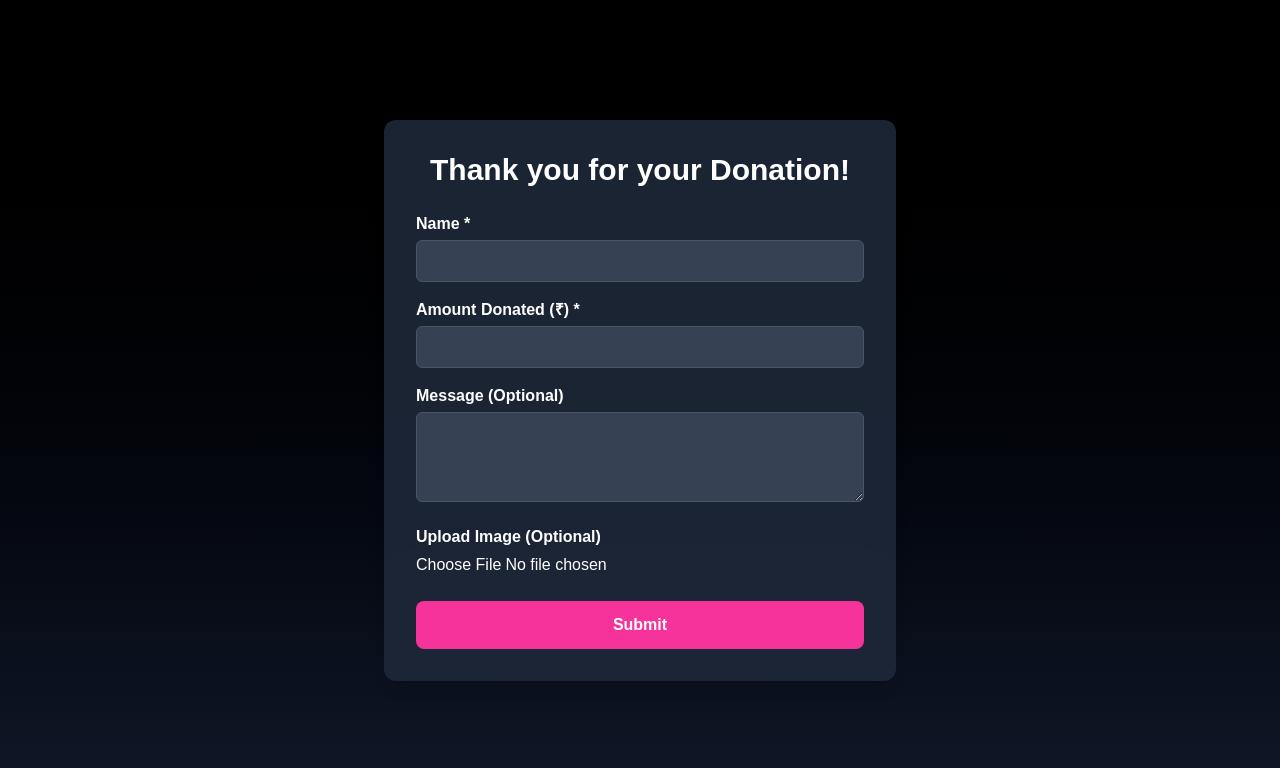
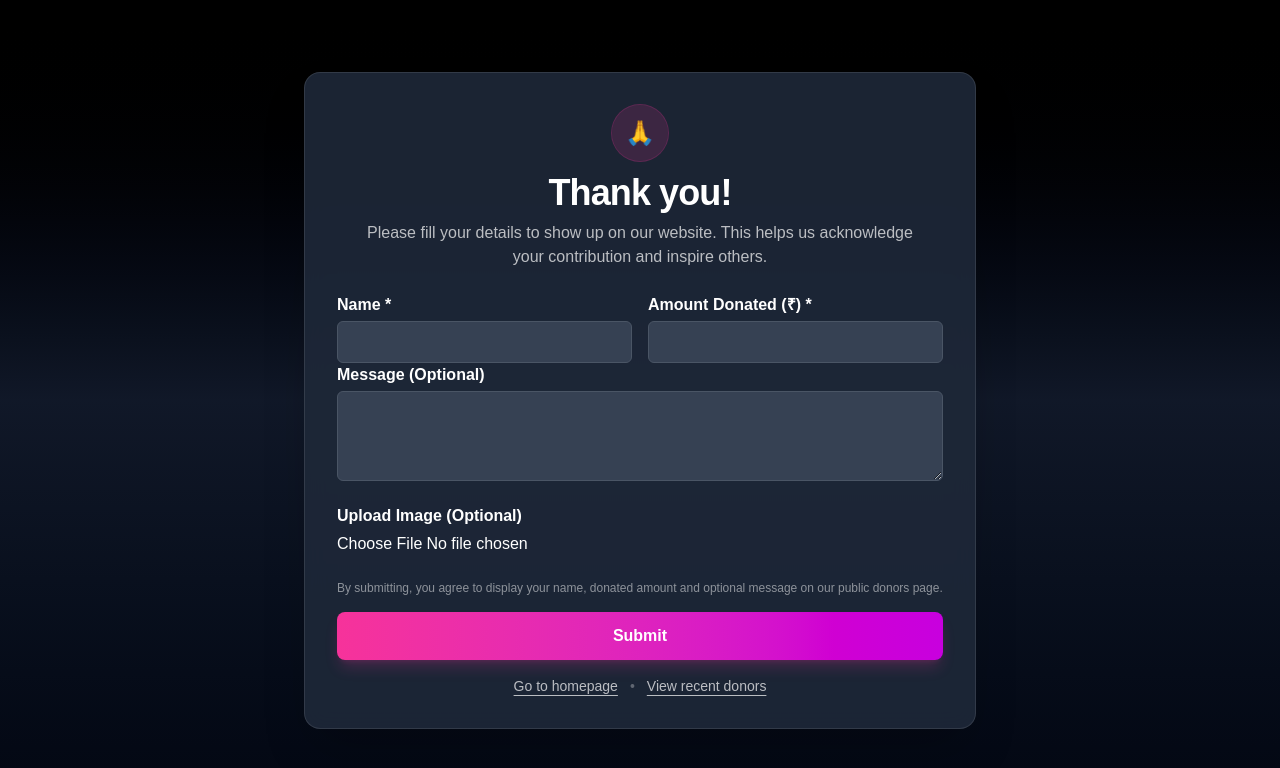
Before and after one commit to kupendrav/365-smiles, a Next.js app in the folder 365-smiles/: page /thank-you in a window 1280 px wide. Shown: the top 768 px of the page. Built offline with nearby package versions, Linux system fonts and the light colour scheme; no server answers.

Commit message:
Enhance Thank You page with improved UI, form handling, and image preview functionality

```diff
--- a/365-smiles/app/thank-you/page.tsx
+++ b/365-smiles/app/thank-you/page.tsx
@@ -1,5 +1,5 @@
 "use client";
-import { useState } from "react";
+import { useEffect, useMemo, useState } from "react";
 import { createSupabaseClient } from "@/lib/supabaseClient";
 import { useRouter } from "next/navigation";
 
@@ -14,6 +14,7 @@ export default function ThankYou() {
   const [uploading, setUploading] = useState(false);
   const [error, setError] = useState<string | null>(null);
   const [success, setSuccess] = useState(false);
+  const [previewUrl, setPreviewUrl] = useState<string | null>(null);
 
   async function handleSubmit(e: React.FormEvent) {
     e.preventDefault();
@@ -75,20 +76,40 @@ export default function ThankYou() {
     }
   }
 
+  useEffect(() => {
+    if (!imageFile) {
+      setPreviewUrl(null);
+      return;
+    }
+    const url = URL.createObjectURL(imageFile);
+    setPreviewUrl(url);
+    return () => URL.revokeObjectURL(url);
+  }, [imageFile]);
+
   return (
-    <div className="min-h-screen bg-gradient-to-b from-black to-gray-900 text-white flex flex-col items-center justify-center px-4 py-16">
+    <div className="min-h-screen bg-gradient-to-b from-black via-gray-900 to-gray-950 text-white flex flex-col items-center justify-center px-4 py-16">
       {!success ? (
         <form
           onSubmit={handleSubmit}
-          className="max-w-lg w-full bg-gray-800/90 p-8 rounded-xl shadow-lg backdrop-blur-md"
+          className="max-w-2xl w-full bg-gray-800/90 p-8 rounded-2xl shadow-2xl backdrop-blur-md border border-white/10"
         >
-          <h1 className="text-3xl font-bold mb-6 text-center">Thank you for your Donation!</h1>
+          <div className="flex flex-col items-center text-center mb-6">
+            <div className="mb-3 inline-flex size-14 items-center justify-center rounded-full bg-pink-500/15 ring-1 ring-pink-500/30">
+              <span className="text-2xl">🙏</span>
+            </div>
+            <h1 className="text-3xl md:text-4xl font-extrabold tracking-tight">Thank you!</h1>
+            <p className="mt-2 text-white/70 max-w-prose">
+              Please fill your details to show up on our website. This helps us
+              acknowledge your contribution and inspire others.
+            </p>
+          </div>
 
           {error && (
             <p className="mb-4 text-red-400 font-semibold text-center">{error}</p>
           )}
 
-          <label className="block mb-4">
+          <div className="grid grid-cols-1 md:grid-cols-2 gap-4">
+            <label className="block">
             <span className="block mb-1 font-semibold">Name *</span>
             <input
               type="text"
@@ -100,7 +121,7 @@ export default function ThankYou() {
             />
             </label>
 
-          <label className="block mb-4">
+            <label className="block">
             <span className="block mb-1 font-semibold">Amount Donated (₹) *</span>
             <input
               type="number"
@@ -112,6 +133,7 @@ export default function ThankYou() {
               disabled={uploading}
             />
             </label>
+          </div>
 
           <label className="block mb-4">
             <span className="block mb-1 font-semibold">Message (Optional)</span>
@@ -124,7 +146,8 @@ export default function ThankYou() {
             />
           </label>
 
-          <label className="block mb-6">
+          <div className="mb-6">
+            <label className="block">
               <span className="block mb-1 font-semibold">Upload Image (Optional)</span>
               <input
                 type="file"
@@ -133,20 +156,70 @@ export default function ThankYou() {
                 disabled={uploading}
               />
             </label>
+            {previewUrl && (
+              <div className="mt-3 flex items-center gap-4">
+                <img
+                  src={previewUrl}
+                  alt="Selected preview"
+                  className="h-16 w-16 rounded-md object-cover ring-1 ring-white/20"
+                />
+                <p className="text-sm text-white/60">We may feature this on our donors gallery.</p>
+              </div>
+            )}
+          </div>
+
+          <p className="text-xs text-white/50 mb-4">
+            By submitting, you agree to display your name, donated amount and
+            optional message on our public donors page.
+          </p>
 
           <button
             type="submit"
             disabled={uploading}
-            className="w-full rounded-lg bg-pink-500 px-6 py-3 font-semibold hover:bg-pink-600 disabled:opacity-60 transition"
+            className="w-full rounded-lg bg-gradient-to-r from-pink-500 to-fuchsia-600 px-6 py-3 font-semibold hover:from-pink-600 hover:to-fuchsia-700 disabled:opacity-60 transition shadow-lg shadow-pink-500/20"
           >
             {uploading ? "Submitting..." : "Submit"}
           </button>
+
+          <div className="mt-4 flex items-center justify-center gap-3 text-sm">
+            <a
+              href="/"
+              className="text-white/70 hover:text-white underline underline-offset-4"
+            >
+              Go to homepage
+            </a>
+            <span className="text-white/30">•</span>
+            <a
+              href="/recentdonars"
+              className="text-white/70 hover:text-white underline underline-offset-4"
+            >
+              View recent donors
+            </a>
+          </div>
         </form>
       ) : (
         <div className="text-center max-w-md px-4">
-          <h2 className="text-4xl font-bold mb-4 text-pink-400">Thank You!</h2>
-          <p className="text-lg mb-8">Your donation information was successfully saved.</p>
-          <p className="text-white/70">Redirecting to homepage shortly...</p>
+          <div className="mb-4 inline-flex size-16 items-center justify-center rounded-full bg-green-500/15 ring-1 ring-green-500/30">
+            <span className="text-3xl">🎉</span>
+          </div>
+          <h2 className="text-4xl font-extrabold mb-3 text-pink-400">Thank You!</h2>
+          <p className="text-lg mb-4">Your details have been saved successfully.</p>
+          <p className="text-white/70 mb-6">Redirecting to homepage shortly...</p>
+
+          <div className="flex items-center justify-center gap-3">
+            <a
+              href="/"
+              className="rounded-lg bg-white/10 px-4 py-2 hover:bg-white/15 transition"
+            >
+              Go Home
+            </a>
+            <a
+              href="/recentdonars"
+              className="rounded-lg bg-pink-500 px-4 py-2 hover:bg-pink-600 transition"
+            >
+              See Donors
+            </a>
+          </div>
         </div>
       )}
     </div>
```
Lines whose indentation alone changed are shown as unchanged.
